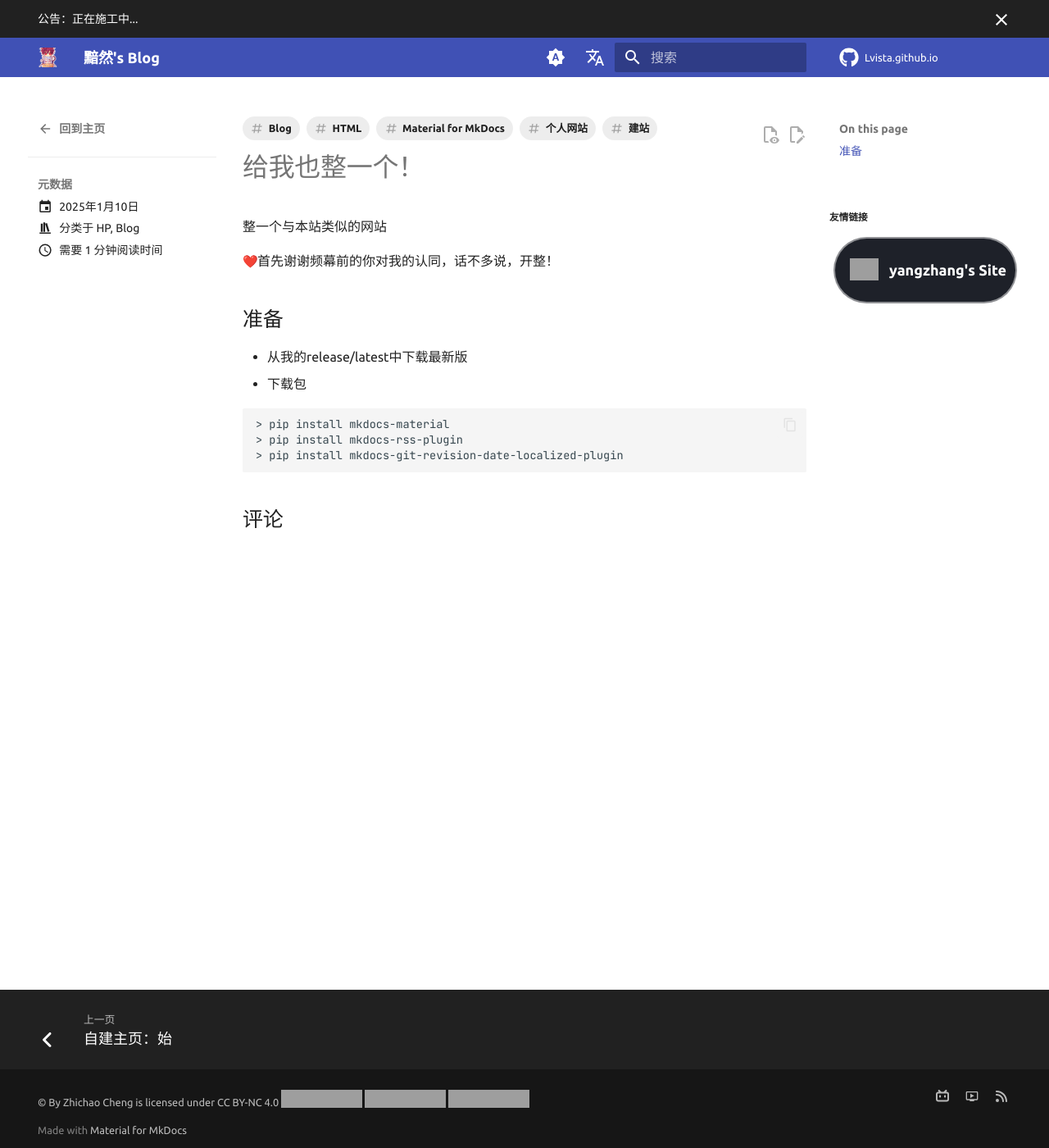
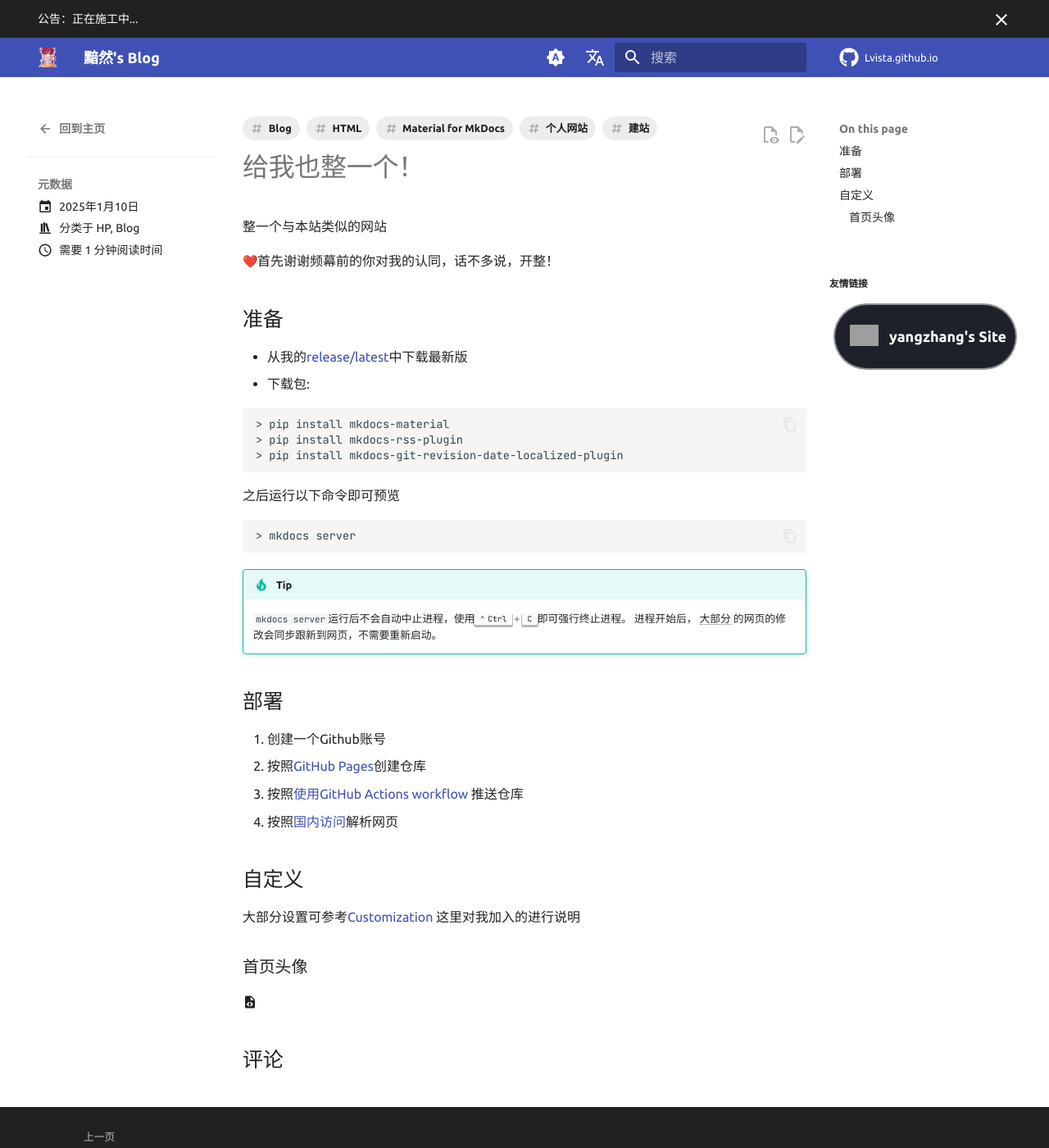
Before and after one commit to Lvista/Lvista.github.io, an MkDocs documentation site: the page built from docs/blog/posts/buil_simi.md, in a window 1280 px wide and 1400 px high. Shown: the whole window at 82% size. Built offline with MkDocs 1.6.1 and Material for MkDocs 9.7.7, drawn with Linux system fonts in a browser that asks for light colours; emoji names are drawn with the system emoji font; comment, search, counter and statistics services are not loaded; grey boxes are pictures that could not be loaded.

Commit message:
update buil_simi.md

````diff
--- a/docs/blog/posts/buil_simi.md
+++ b/docs/blog/posts/buil_simi.md
@@ -33,3 +33,29 @@ tags:
 > pip install mkdocs-rss-plugin
 > pip install mkdocs-git-revision-date-localized-plugin
 ```
+之后运行以下命令即可预览
+<!-- termynal -->
+```
+> mkdocs server
+```
+!!! tip
+    `mkdocs server`运行后不会自动中止进程，使用++ctrl+c++即可强行终止进程。
+    进程开始后， 大部分 的网页的修改会同步跟新到网页，不需要重新启动。
+
+*[大部分]: 后面就会懂哪些是大部分了
+## 部署
+
+1. 创建一个Github账号
+2. 按照[GitHub Pages](https://pages.github.com/)创建仓库
+3. 按照[使用GitHub Actions workflow](http://127.0.0.1:8000/blog/2025/01/08/site_build/#github-actions-workflow)
+推送仓库
+4. 按照[国内访问](http://127.0.0.1:8000/blog/2025/01/08/site_build/#_2)解析网页
+
+## 自定义
+
+大部分设置可参考[Customization](https://squidfunk.github.io/mkdocs-material/customization/)
+这里对我加入的进行说明
+
+### 首页头像
+
+:material-file-code:
````
Also changed, not shown: other parts of docs/blog/posts/buil_simi.md (+2 -2 lines).
